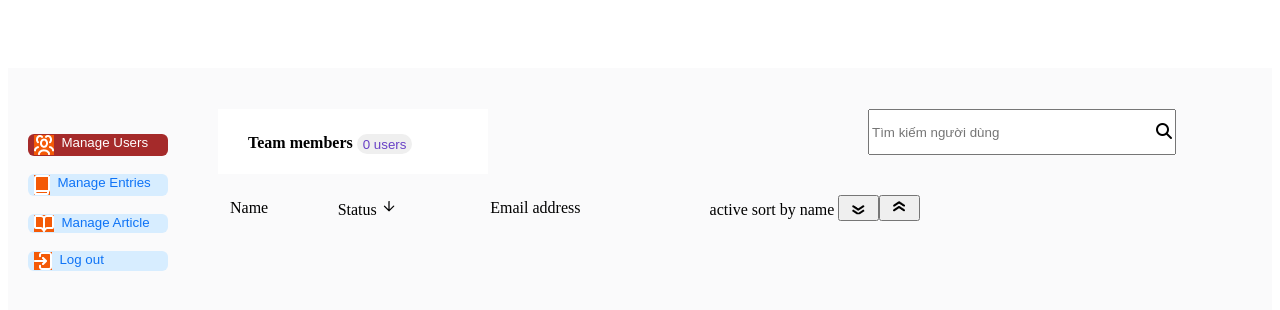
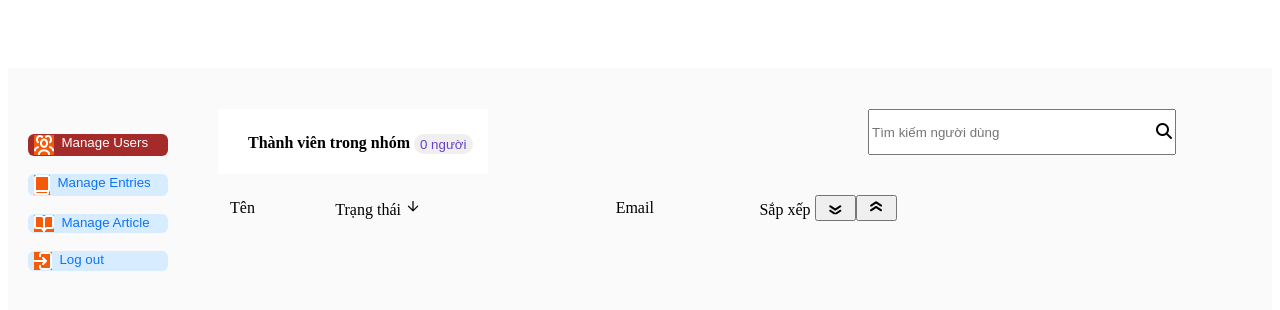
Before and after one commit to letrungchien/projcet_demo, a plain HTML site: page STRUCURE_BLOG/pages/user_manager.html in a window 1280 px wide. Both pictures are taken after a click on the button 858 px from the left and 208 px from the top of the page. Shown: the top 310 px of the page. Drawn offline with Linux system fonts and the light colour scheme.

Commit message:
first commit

```diff
--- a/STRUCURE_BLOG/css/index.css
+++ b/STRUCURE_BLOG/css/index.css
@@ -78,7 +78,6 @@ margin-left: 150px;
     margin-top: 30px;
     margin-left: 500px;
     font-size: 40px;
-
 }
 .container4{
     display: block;
--- a/STRUCURE_BLOG/js/user_manager.js
+++ b/STRUCURE_BLOG/js/user_manager.js
@@ -31,7 +31,7 @@ function sorta_b() {
 
     }
     document.getElementById("tbody").innerHTML=str;
-    document.getElementById("btn-users").innerHTML=`${users.length} users`;
+    document.getElementById("btn-users").innerHTML=`${users.length} người`;
     renderItem();
     renderPage();
 }
@@ -59,7 +59,7 @@ function sortb_a() {
         `
     }
     document.getElementById("tbody").innerHTML=str;
-    document.getElementById("btn-users").innerHTML=`${users.length} users`;
+    document.getElementById("btn-users").innerHTML=`${users.length} người`;
     renderItem();
     renderPage();
 }
@@ -128,7 +128,7 @@ function renderItem() {
      `;
     }
     document.getElementById("tbody").innerHTML = str;
-    document.getElementById("btn-users").innerHTML=`${users.length} users`;
+    document.getElementById("btn-users").innerHTML=`${users.length} người`;
     renderPage();
 }
 function renderPage() {
--- a/STRUCURE_BLOG/pages/user_manager.html
+++ b/STRUCURE_BLOG/pages/user_manager.html
@@ -23,17 +23,17 @@
             </div>
             <div id="content2" class="content2">
                 <div class="item1">
-                    <div class="item2" ><b>Team members</b> &nbsp; <button class="btn-user" id="btn-users" ></button></div>
+                    <div class="item2" ><b>Thành viên trong nhóm</b> &nbsp; <button class="btn-user" id="btn-users" ></button></div>
                     <div class="item3" ><input id="inputUsers" style="width: 300px;height: 40px;" type="text" placeholder="Tìm kiếm người dùng"><span ><i onclick="searchUsers()" class="fa-solid fa-magnifying-glass" ></i></span> </div>
                 </div><br>
                 <div class="table-container">
                     <table class="table" >
                         <thead>
                             <tr>
-                                <td class="td-1" class="name-column-td">Name</td>
-                                <td class="td-1">Status  <span><img src="../assets/icons/arrow-down.png" alt=""></span></td>
-                                <td class="td-1">Email address</td>
-                                <td class="td-1">active sort by name <span ><button onclick="sorta_b()"><img src="../assets/icons/chevrons-down.png" alt=""> </button><button onclick="sortb_a()"><img src="../assets/icons/chevrons-up.png" alt=""></button></span></td>
+                                <td class="td-1" class="name-column-td">Tên</td>
+                                <td class="td-1">Trạng thái  <span><img src="../assets/icons/arrow-down.png" alt=""></span></td>
+                                <td class="td-1">Email</td>
+                                <td class="td-1">Sắp xếp  <span ><button onclick="sorta_b()"><img src="../assets/icons/chevrons-down.png" alt=""> </button><button onclick="sortb_a()"><img src="../assets/icons/chevrons-up.png" alt=""></button></span></td>
                             </tr>
                         </thead>
                         <tbody id="tbody">
```
Also changed, not shown: STRUCURE_BLOG/pages/entries_manager.html (+2 -2 lines), demo.js (deleted, +0 -20 lines).
